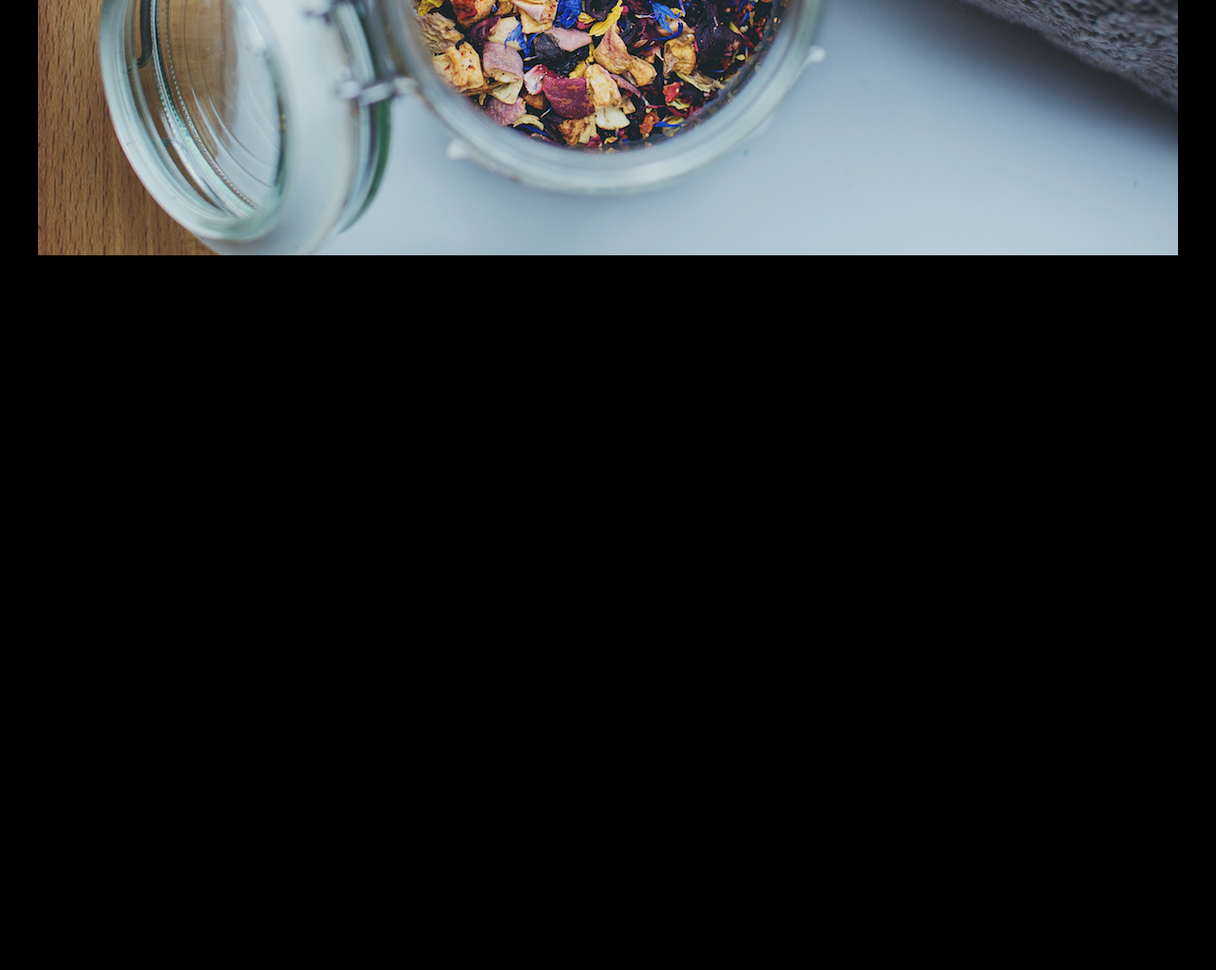
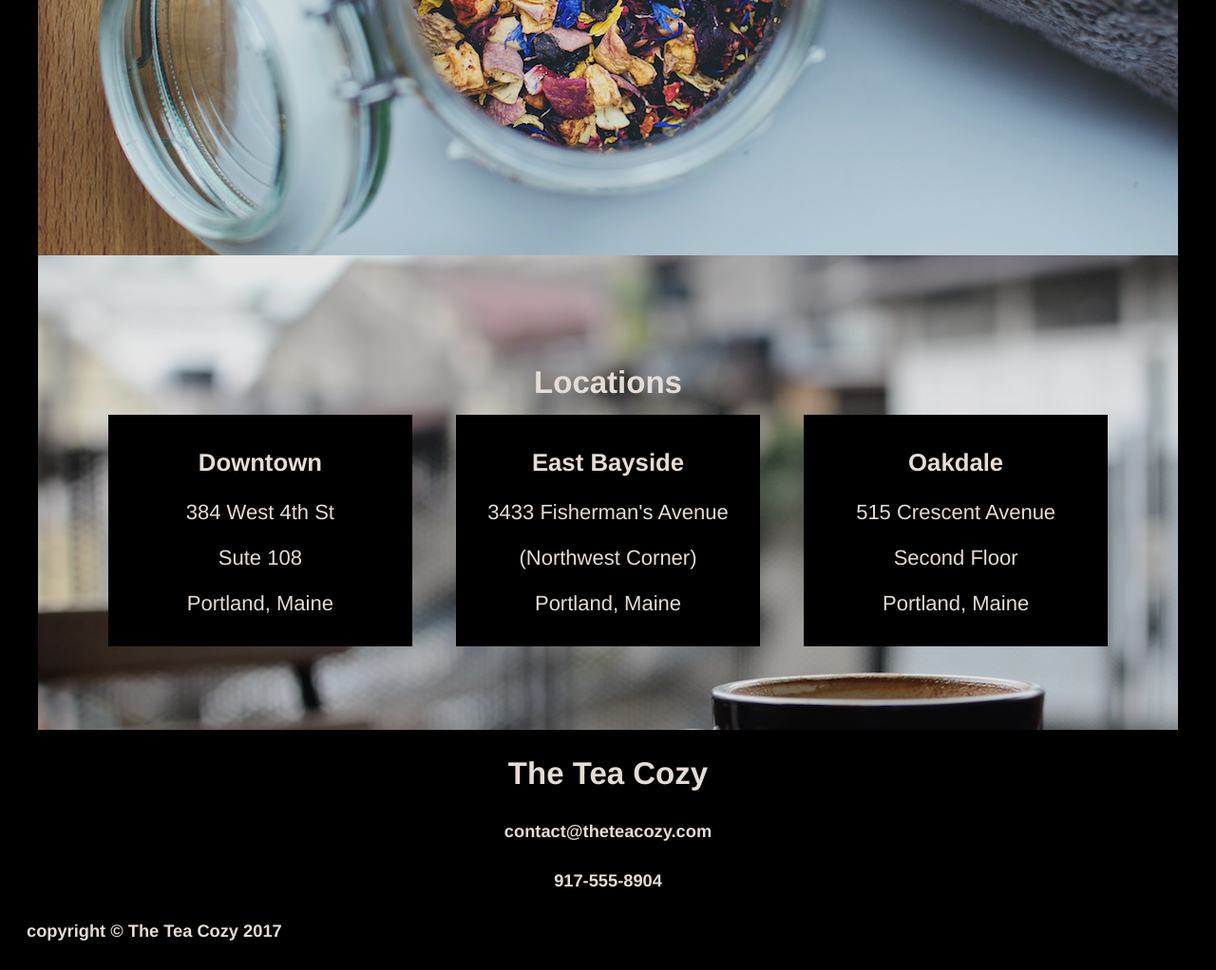
Before and after one commit to aoutlaw/tea-cozy, a plain HTML site: page index.html in a window 1280 px wide. Shown: the part 500-1522 px from the top of the page at 95% size. Before the commit the page ends 800 px from the top, so only its background shows below. Drawn offline with Linux system fonts and the light colour scheme.

Commit message:
Added locations, contact, and footer sections

```diff
--- a/index.html
+++ b/index.html
@@ -21,11 +21,57 @@
 		</heading>
 		<!-- END HEADING -->
 
+
+		<!-- HERO SECTION -->
 		<section id="mission" class="hero">
 			<div class="hero-text">
 				<h2>Our Mission</h2>
 				<h4>Handpicked, Artisanally Curated, Free Range, Sustainable, Small Batch, Fair Trade, Organic Tea</h4>
 			</div>
 		</section>
+		<!-- END HERO SECTION -->
+
+
+		<!-- LOCATIONS SECTION -->
+		<section id="locations" class="locations">
+			<div class="flex-parent">
+				<h2>Locations</h2>
+				<div class="location">
+					<h3>Downtown</h3>
+					<p>384 West 4th St</p>
+					<p>Sute 108</p>
+					<p>Portland, Maine</p>
+				</div>
+				<div class="location">
+					<h3>East Bayside</h3>
+					<p>3433 Fisherman's Avenue</p>
+					<p>(Northwest Corner)</p>
+					<p>Portland, Maine</p>
+				</div>
+				<div class="location">
+					<h3>Oakdale</h3>
+					<p>515 Crescent Avenue</p>
+					<p>Second Floor</p>
+					<p>Portland, Maine</p>
+				</div>
+			</div>
+		</section>
+		<!-- END LOCATIONS SECTION -->
+
+		<!-- CONTACT SECTION -->
+		<section id="contact">
+			<h2>The Tea Cozy</h2>
+			<h5>contact@theteacozy.com</h5>
+			<h5>917-555-8904</h5>
+		</section>
+		<!-- END CONTACT SECTION -->
+
+
+		<!-- FOOTER SECTION -->
+		<footer>
+			<h5>copyright &copy; The Tea Cozy 2017</h5>
+		</footer>
+		<!-- END FOOTER SECTION -->
+
 	</body>
 </html>
--- a/resources/css/styles.css
+++ b/resources/css/styles.css
@@ -16,6 +16,7 @@ heading {
 	justify-content: center;
 	align-items: center;
 	flex-wrap: wrap;
+	background-color: black;
 	border-bottom: 1px solid seashell;
 	}
 	heading img {
@@ -42,7 +43,6 @@ heading {
 	height: 700px;
 	margin: 69px auto 0 auto;
 	background-image: url("../images/img-mission-background.jpg");
-	/* background-size: cover; */
 	display: flex;
 	flex-direction: column;
 	justify-content: center;
@@ -56,3 +56,30 @@ heading {
 		margin: 0;
 		padding: 10px;
 		}
+
+
+.locations {
+	width: 1200px;
+	height: 500px;
+	margin: 0 auto;
+	background-image: url("../images/img-locations-background.jpg");
+	display: flex;
+	flex-direction: column;
+	justify-content: center;
+	}
+	.locations h2 {
+		margin-bottom: 15px;
+		}
+	.locations .location {
+		width: 300px;
+		padding: 10px;
+		margin: 0 20px;
+		display: inline-block;
+		background-color: black;
+		}
+
+
+footer {
+	margin-left: 20px;
+	text-align: left;
+	}
```
